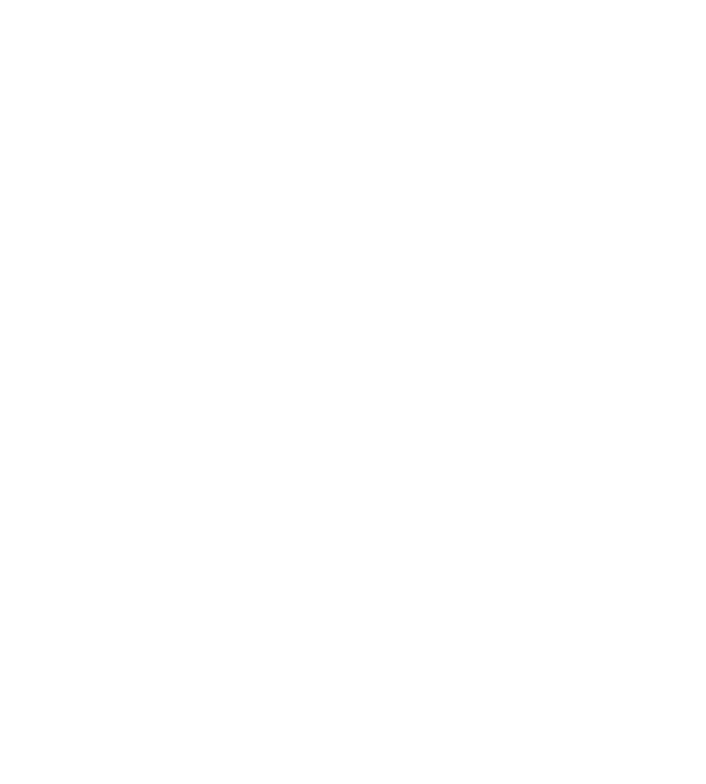
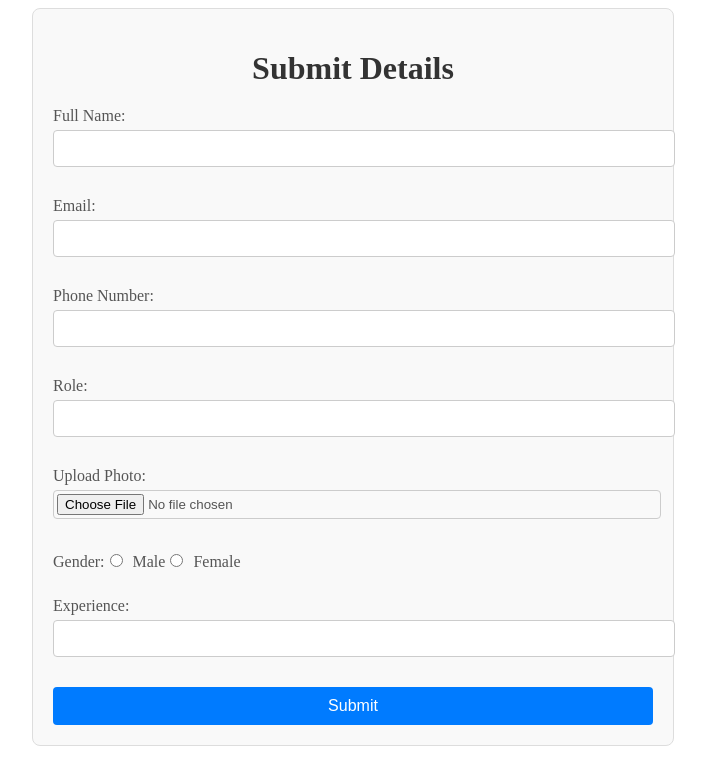
Before and after one commit to rakasiarunkumarreddy/jobportal, a React (Create React App) app: page /submit-details in a window 1280 px wide. Before the commit this address had no page. Shown: the top 784 px of the page, without its empty margins (287-993 px from the left). Built offline with nearby package versions, Linux system fonts and the light colour scheme.

Commit message:
added jobform

```diff
--- a/src/App.js
+++ b/src/App.js
@@ -1,4 +1,3 @@
-// src/App.js
 import React from "react";
 import { BrowserRouter as Router, Routes, Route } from "react-router-dom";
 import Home from "./components/Home";
@@ -8,6 +7,9 @@
 import JobSeekerLogin from "./components/JobSeekerLogin";
 import HiringManagerUI from "./components/HiringManagerUI";
 import JobSeekerUI from "./components/JobSeekerUI";
+import JobPosts from "./jobseekerUI/body/content/JobPosts";
+import JobDescription from "./jobseekerUI/body/content/JobDescription";
+import SubmitDetails from "./jobseekerUI/body/content/SubmitDetails";
 
 const App = () => {
   return (
@@ -20,6 +22,9 @@
         <Route path="/job-seeker/signup" element={<JobSeekerSignup />} />
         <Route path="/job-seeker/login" element={<JobSeekerLogin />} />
         <Route path="/job-seeker/ui" element={<JobSeekerUI />} />
+        <Route path="/job-seeker/ui/job-posts" element={<JobPosts />} />
+        <Route path="/job-seeker/ui/job-description/:id" element={<JobDescription />} />
+        <Route path="/submit-details" element={<SubmitDetails />} />
       </Routes>
     </Router>
   );
--- a/src/firebase.js
+++ b/src/firebase.js
@@ -1,5 +1,5 @@
 import { initializeApp } from 'firebase/app';
-import { getDatabase, ref, get } from 'firebase/database'; // Correct imports for Firebase v9+
+import { getDatabase, ref, get, push } from 'firebase/database'; // Add push to the import
 
 // Configuration for the first Firebase app
 const firebaseConfig1 = {
@@ -31,4 +31,4 @@
 const db1 = getDatabase(app1);
 const db2 = getDatabase(app2);
 
-export { db1, db2, ref, get }; // Export both database instances along with ref and get
+export { db1, db2, ref, get, push }; // Export both database instances along with ref, get, and push
--- /dev/null
+++ b/src/jobseekerUI/body/content/SubmitDetails.js
@@ -0,0 +1,97 @@
+import React, { useState } from 'react';
+import { useNavigate } from 'react-router-dom';
+import { db1, ref, push } from '../../../firebase';
+import './submitDetails.css';
+
+const SubmitDetails = () => {
+  const navigate = useNavigate();
+  const [formData, setFormData] = useState({
+    fullName: '',
+    email: '',
+    phoneNumber: '',
+    role: '',
+    photo: '',
+    gender: '',
+    experience: '',
+  });
+  const [showMessage, setShowMessage] = useState(false);
+
+  const handleChange = (e) => {
+    const { name, value } = e.target;
+    setFormData({
+      ...formData,
+      [name]: value,
+    });
+  };
+
+  const handleSubmit = (e) => {
+    e.preventDefault();
+
+    // Reference to the new child location for the form data in db1
+    const newFormDataRef = ref(db1, 'formData');
+    push(newFormDataRef, formData)
+      .then(() => {
+        console.log('Form data saved successfully.');
+        setShowMessage(true); // Show the confirmation message
+      })
+      .catch((error) => {
+        console.error('Error saving form data:', error);
+      });
+  };
+
+  const handleGoHome = () => {
+    navigate('/job-seeker/ui'); // Navigate to job-seeker UI page
+  };
+
+  return (
+    <div className="submitDetails">
+      <h1>Submit Details</h1>
+      <form onSubmit={handleSubmit}>
+        <label>
+          Full Name:
+          <input type="text" name="fullName" value={formData.fullName} onChange={handleChange} required />
+        </label>
+        <label>
+          Email:
+          <input type="email" name="email" value={formData.email} onChange={handleChange} required />
+        </label>
+        <label>
+          Phone Number:
+          <input type="tel" name="phoneNumber" value={formData.phoneNumber} onChange={handleChange} required />
+        </label>
+        <label>
+          Role:
+          <input type="text" name="role" value={formData.role} onChange={handleChange} required />
+        </label>
+        <label>
+          Upload Photo:
+          <input type="file" name="photo" onChange={handleChange} />
+        </label>
+        <label>
+          Gender:
+          <label>
+            <input type="radio" name="gender" value="male" checked={formData.gender === 'male'} onChange={handleChange} required />
+            Male
+          </label>
+          <label>
+            <input type="radio" name="gender" value="female" checked={formData.gender === 'female'} onChange={handleChange} required />
+            Female
+          </label>
+        </label>
+        <label>
+          Experience:
+          <input type="text" name="experience" value={formData.experience} onChange={handleChange} required />
+        </label>
+        <button type="submit">Submit</button>
+      </form>
+      {showMessage && (
+        <>
+          <div className="confirmationMessage">Form submitted successfully!</div>
+          <button className="goHomeButton" onClick={handleGoHome}>Go to Home</button>
+        </>
+      )}
+    </div>
+  );
+};
+
+export default SubmitDetails;
--- /dev/null
+++ b/src/jobseekerUI/body/content/submitDetails.css
@@ -0,0 +1,65 @@
+/* src/jobseekerUI/body/content/submitDetails.css */
+
+.submitDetails {
+    max-width: 600px;
+    margin: 0 auto;
+    padding: 20px;
+    background-color: #f9f9f9;
+    border: 1px solid #ddd;
+    border-radius: 8px;
+  }
+
+  .submitDetails h1 {
+    text-align: center;
+    color: #333;
+    margin-bottom: 20px;
+  }
+
+  .submitDetails form {
+    display: flex;
+    flex-direction: column;
+  }
+
+  .submitDetails label {
+    margin-bottom: 10px;
+    font-size: 16px;
+    color: #555;
+  }
+
+  .submitDetails input[type="text"],
+  .submitDetails input[type="email"],
+  .submitDetails input[type="tel"],
+  .submitDetails input[type="file"],
+  .submitDetails input[type="radio"],
+  .submitDetails input[type="text"] {
+    width: 100%;
+    padding: 10px;
+    margin-top: 5px;
+    margin-bottom: 20px;
+    border: 1px solid #ccc;
+    border-radius: 4px;
+  }
+
+  .submitDetails input[type="radio"] {
+    width: auto;
+    margin-right: 10px;
+  }
+
+  .submitDetails input[type="file"] {
+    padding: 3px;
+  }
+
+  .submitDetails button {
+    width: 100%;
+    padding: 10px;
+    background-color: #007bff;
+    color: white;
+    border: none;
+    border-radius: 4px;
+    cursor: pointer;
+    font-size: 16px;
+  }
+
+  .submitDetails button:hover {
+    background-color: #0056b3;
+  }
--- a/src/jobseekerUI/body/sidebar/Sidebar.js
+++ b/src/jobseekerUI/body/sidebar/Sidebar.js
@@ -1,45 +1,81 @@
-import React from 'react';
+// src/jobseekerUI/body/content/Sidebar.js
+import React, { useState } from 'react';
 import './Sidebar.css'; // Make sure to import the CSS file
 
-const Sidebar = () => {
+const Sidebar = ({ onApplyFilters, onRemoveFilters }) => {
+  const [filters, setFilters] = useState({
+    levels: [],
+    salaryRange: [],
+    role: [],
+    places: [],
+  });
+
+  const handleCheckboxChange = (category, value) => {
+    setFilters((prevFilters) => {
+      const updatedCategory = prevFilters[category].includes(value)
+        ? prevFilters[category].filter((item) => item !== value)
+        : [...prevFilters[category], value];
+      return { ...prevFilters, [category]: updatedCategory };
+    });
+  };
+
+  const applyFilters = () => {
+    if (typeof onApplyFilters === 'function') {
+      onApplyFilters(filters);
+    }
+  };
+
+  const removeFilters = () => {
+    setFilters({ levels: [], salaryRange: [], role: [], places: [] });
+    if (typeof onRemoveFilters === 'function') {
+      onRemoveFilters();
+    }
+    // Clear all checkboxes
+    const checkboxes = document.querySelectorAll('.sidebar input[type="checkbox"]');
+    checkboxes.forEach((checkbox) => {
+      checkbox.checked = false;
+    });
+  };
+
   return (
     <div className="sidebar">
       <div className="filters">
         <div className="filter-section">
           <h3>Levels</h3>
-          <label><input type="checkbox" /> Remote</label>
-          <label><input type="checkbox" /> Hybrid</label>
-          <label><input type="checkbox" /> Onsite</label>
+          <label><input type="checkbox" onChange={() => handleCheckboxChange('levels', 'Remote')} /> Remote</label>
+          <label><input type="checkbox" onChange={() => handleCheckboxChange('levels', 'Hybrid')} /> Hybrid</label>
+          <label><input type="checkbox" onChange={() => handleCheckboxChange('levels', 'Onsite')} /> Onsite</label>
         </div>
 
         <div className="filter-section">
           <h3>Salary Range</h3>
-          <label><input type="checkbox" /> 1 LPA - 3 LPA</label>
-          <label><input type="checkbox" /> 3 LPA - 6 LPA</label>
-          <label><input type="checkbox" /> 6 LPA - 10 LPA</label>
-          <label><input type="checkbox" /> 10+ LPA</label>
+          <label><input type="checkbox" onChange={() => handleCheckboxChange('salaryRange', '1 LPA - 3 LPA')} /> 1 LPA - 3 LPA</label>
+          <label><input type="checkbox" onChange={() => handleCheckboxChange('salaryRange', '3 LPA - 6 LPA')} /> 3 LPA - 6 LPA</label>
+          <label><input type="checkbox" onChange={() => handleCheckboxChange('salaryRange', '6 LPA - 10 LPA')} /> 6 LPA - 10 LPA</label>
+          <label><input type="checkbox" onChange={() => handleCheckboxChange('salaryRange', '10+ LPA')} /> 10+ LPA</label>
         </div>
 
         <div className="filter-section">
           <h3>Role</h3>
-          <label><input type="checkbox" /> Frontend Developer</label>
-          <label><input type="checkbox" /> Backend Developer</label>
-          <label><input type="checkbox" /> Full Stack Developer</label>
-          <label><input type="checkbox" /> DevOps Engineer</label>
+          <label><input type="checkbox" onChange={() => handleCheckboxChange('role', 'Frontend Developer')} /> Frontend Developer</label>
+          <label><input type="checkbox" onChange={() => handleCheckboxChange('role', 'Backend Developer')} /> Backend Developer</label>
+          <label><input type="checkbox" onChange={() => handleCheckboxChange('role', 'Full Stack Developer')} /> Full Stack Developer</label>
+          <label><input type="checkbox" onChange={() => handleCheckboxChange('role', 'DevOps Engineer')} /> DevOps Engineer</label>
         </div>
 
         <div className="filter-section">
           <h3>Places</h3>
-          <label><input type="checkbox" /> Hyderabad</label>
-          <label><input type="checkbox" /> Bangalore</label>
-          <label><input type="checkbox" /> Mumbai</label>
-          <label><input type="checkbox" /> Delhi</label>
-          <label><input type="checkbox" /> Chennai</label>
+          <label><input type="checkbox" onChange={() => handleCheckboxChange('places', 'Hyderabad')} /> Hyderabad</label>
+          <label><input type="checkbox" onChange={() => handleCheckboxChange('places', 'Bangalore')} /> Bangalore</label>
+          <label><input type="checkbox" onChange={() => handleCheckboxChange('places', 'Mumbai')} /> Mumbai</label>
+          <label><input type="checkbox" onChange={() => handleCheckboxChange('places', 'Delhi')} /> Delhi</label>
+          <label><input type="checkbox" onChange={() => handleCheckboxChange('places', 'Chennai')} /> Chennai</label>
         </div>
       </div>
 
       <div className="apply-filters">
-        <button>Apply Filters</button>
+        <button onClick={applyFilters}>Apply Filters</button>
+        <button onClick={removeFilters}>Remove Filters</button>
       </div>
     </div>
   );
--- a/src/jobseekerUI/header/Header.css
+++ b/src/jobseekerUI/header/Header.css
@@ -12,7 +12,7 @@
 
 .header-logo img {
   height: 50px;
-  width: 60px;
+  width: 90px;
   border-radius: 40px;
 }
 
```
Also changed, not shown: src/jobseekerUI/body/content/JobDescription.js (+21 -20 lines), src/jobseekerUI/body/content/JobPosts.js (+7 -4 lines), src/jobseekerUI/body/content/cardCarousal.js (+7 -7 lines), src/jobseekerUI/body/content/jobDescription.css (added, +39 -0 lines), src/jobseekerUI/header/Header.js (+9 -1 lines).
